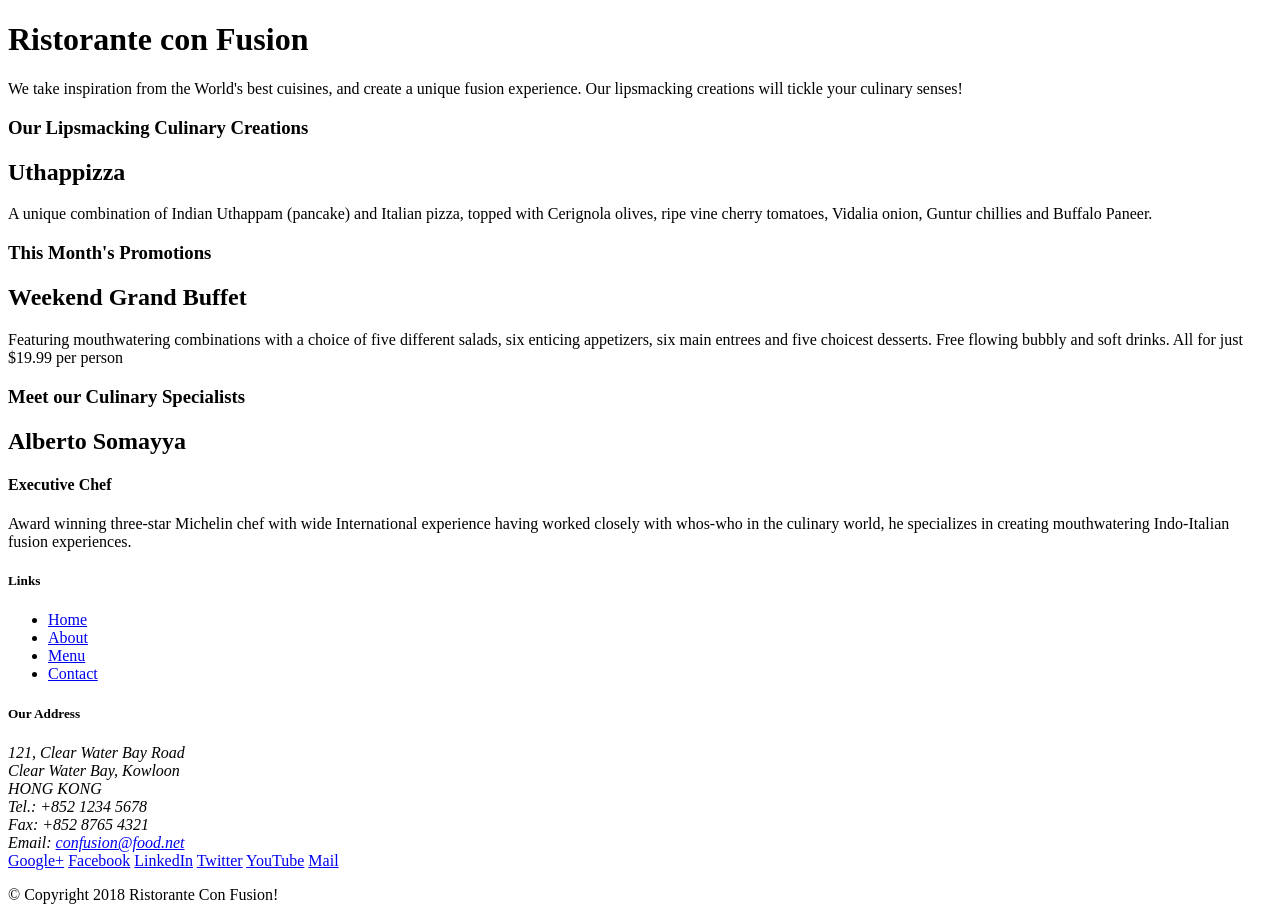
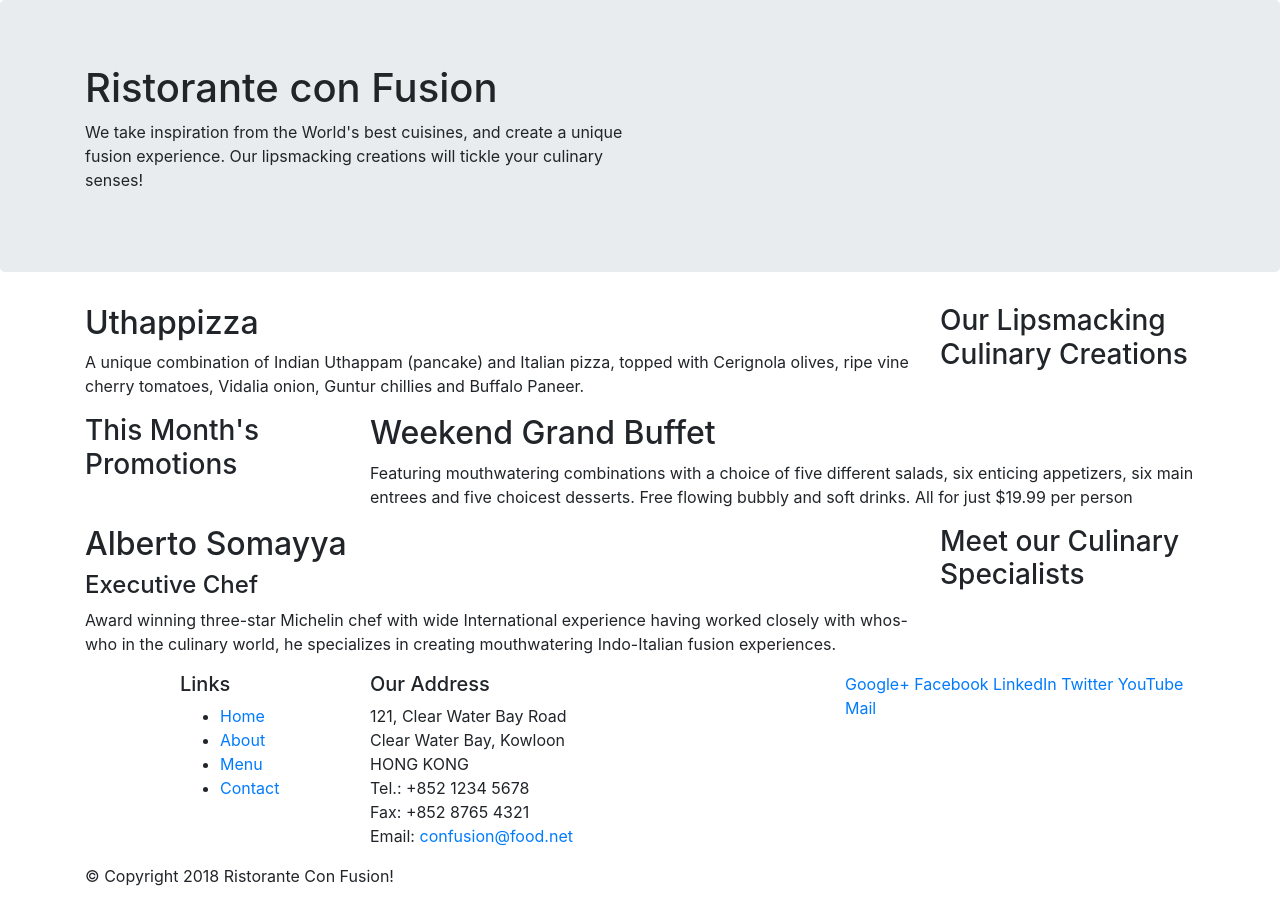
Before and after one commit to one-last-time/coursera, a website: page index.html in a window 1280 px wide. Drawn offline with nearby package versions, Linux system fonts and the light colour scheme.

Commit message:
bootstrap grid system p-1

```diff
--- a/index.html
+++ b/index.html
@@ -2,52 +2,56 @@
 <html lang="en">
 
 <head>
+    <meta charset="utf-8">
+    <meta name="viewport" content="width=device-width, initial-scale=1, shrink-to-fit=no">
+    <meta http-equiv="x-ua-compatible" content="ie=edge">
 
+    <link rel="stylesheet" href="node_modules/bootstrap/dist/css/bootstrap.min.css">
     <title>Ristorante Con Fusion</title>
 </head>
 
 <body>
 
-    <header>
-        <div>
-            <div>
-                <div>
+    <header class="jumbotron">
+        <div class="container">
+            <div class="row">
+                <div class="col-12 col-sm-6">
                     <h1>Ristorante con Fusion</h1>
                     <p>We take inspiration from the World's best cuisines, and create a unique fusion experience. Our lipsmacking creations will tickle your culinary senses!</p>
                 </div>
-                <div>
+                <div class="col-12 col-sm">
                 </div>
             </div>
         </div>
     </header>
 
-    <div>
-        <div>
-            <div>
+    <div class="container">
+        <div class="row">
+            <div class="col-12 col-sm-4 order-sm-last col-md-3">
                 <h3>Our Lipsmacking Culinary Creations</h3>
             </div>
-            <div>
+            <div class="col col-sm order-sm-first col-md">
                 <h2>Uthappizza</h2>
                 <p>A unique combination of Indian Uthappam (pancake) and Italian pizza, topped with Cerignola olives, ripe vine cherry tomatoes, Vidalia onion, Guntur chillies and Buffalo Paneer.</p>
             </div>
         </div>
 
 
-        <div>
-            <div>
+        <div class="row">
+            <div class="col-12 col-sm-4 col-md-3">
                 <h3>This Month's Promotions</h3>
             </div>
-            <div>
+            <div class="col col-sm col-md">
                 <h2>Weekend Grand Buffet</h2>
                 <p>Featuring mouthwatering combinations with a choice of five different salads, six enticing appetizers, six main entrees and five choicest desserts. Free flowing bubbly and soft drinks. All for just $19.99 per person </p>
             </div>
         </div>
 
-        <div>
-            <div>
+        <div class="row">
+            <div class="col-12 col-sm-4 order-sm-last col-md-3">
                 <h3>Meet our Culinary Specialists</h3>
             </div>
-            <div>
+            <div class="col col-sm order-sm-first col-md">
                 <h2>Alberto Somayya</h2>
                 <h4>Executive Chef</h4>
                 <p>Award winning three-star Michelin chef with wide International experience having worked closely with whos-who in the culinary world, he specializes in creating mouthwatering Indo-Italian fusion experiences. </p>
@@ -56,9 +60,9 @@
     </div>
 
     <footer>
-        <div>
-            <div>
-                <div>
+        <div class="container">
+            <div class="row">
+                <div class="col-4 offset-1 col-sm-2">
                     <h5>Links</h5>
                     <ul>
                         <li><a href="#">Home</a></li>
@@ -67,7 +71,7 @@
                         <li><a href="#">Contact</a></li>
                     </ul>
                 </div>
-                <div>
+                <div class="col-7 col-sm-5">
                     <h5>Our Address</h5>
                     <address>
 		              121, Clear Water Bay Road<br>
@@ -78,7 +82,7 @@
 		              Email: <a href="mailto:confusion@food.net">confusion@food.net</a>
 		           </address>
                 </div>
-                <div>
+                <div class="col-12 col-sm-4">
                     <div>
                         <a href="http://google.com/+">Google+</a>
                         <a href="http://www.facebook.com/profile.php?id=">Facebook</a>
@@ -89,8 +93,8 @@
                     </div>
                 </div>
            </div>
-           <div>
-                <div>
+           <div class="row">
+                <div class="col-auto">
                     <p>© Copyright 2018 Ristorante Con Fusion!</p>
                 </div>
            </div>
--- a/package.json
+++ b/package.json
@@ -14,8 +14,8 @@
     "lite-server": "^2.3.0"
   },
   "dependencies": {
-    "bootstrap": "^4.0.0",
+    "bootstrap": "^4.5.0",
     "jquery": "^3.3.1",
-    "popper.js": "^1.12.9"
+    "popper.js": "^1.16.0"
   }
 }
```
Also changed, not shown: 2 other files.
